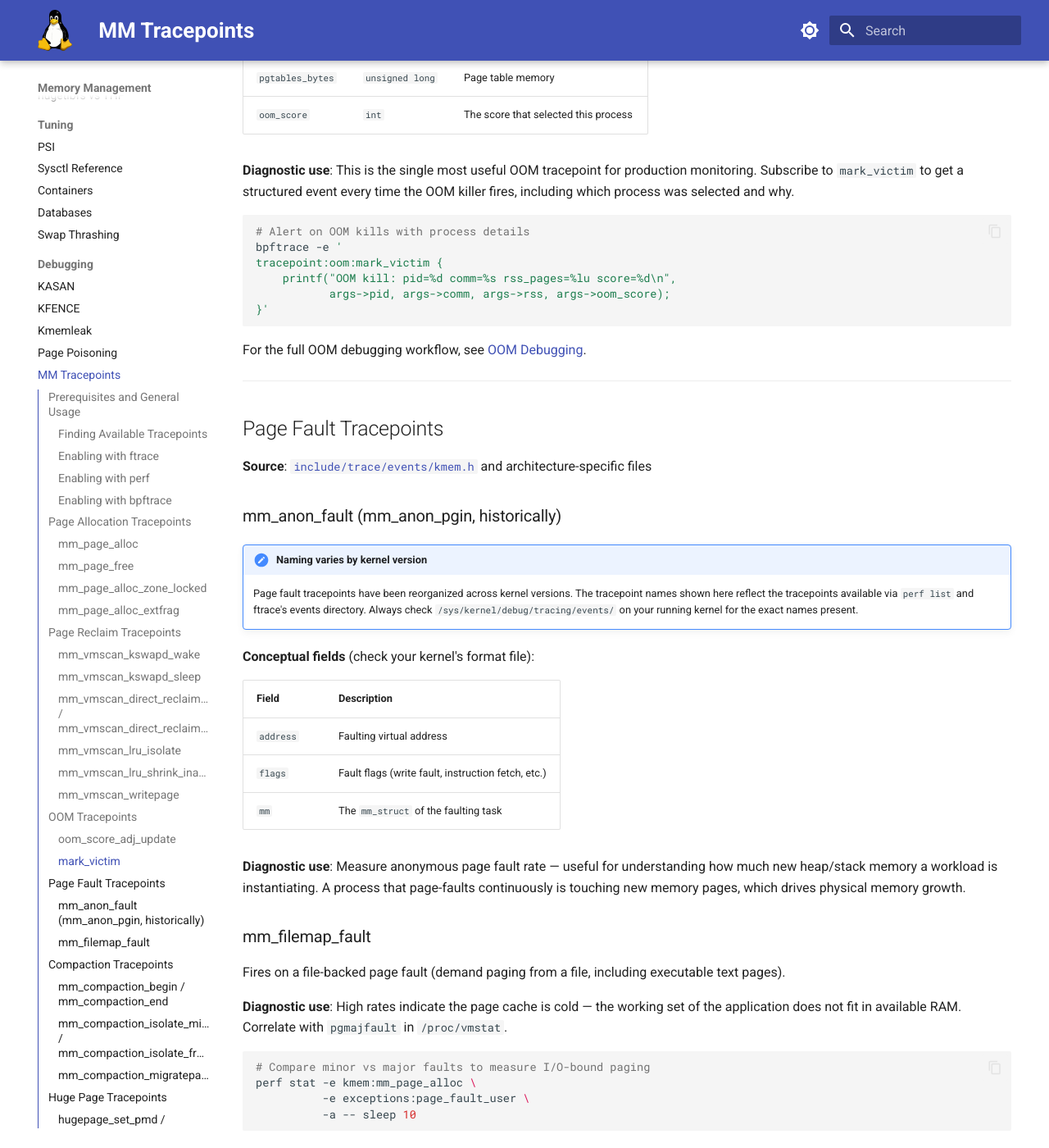
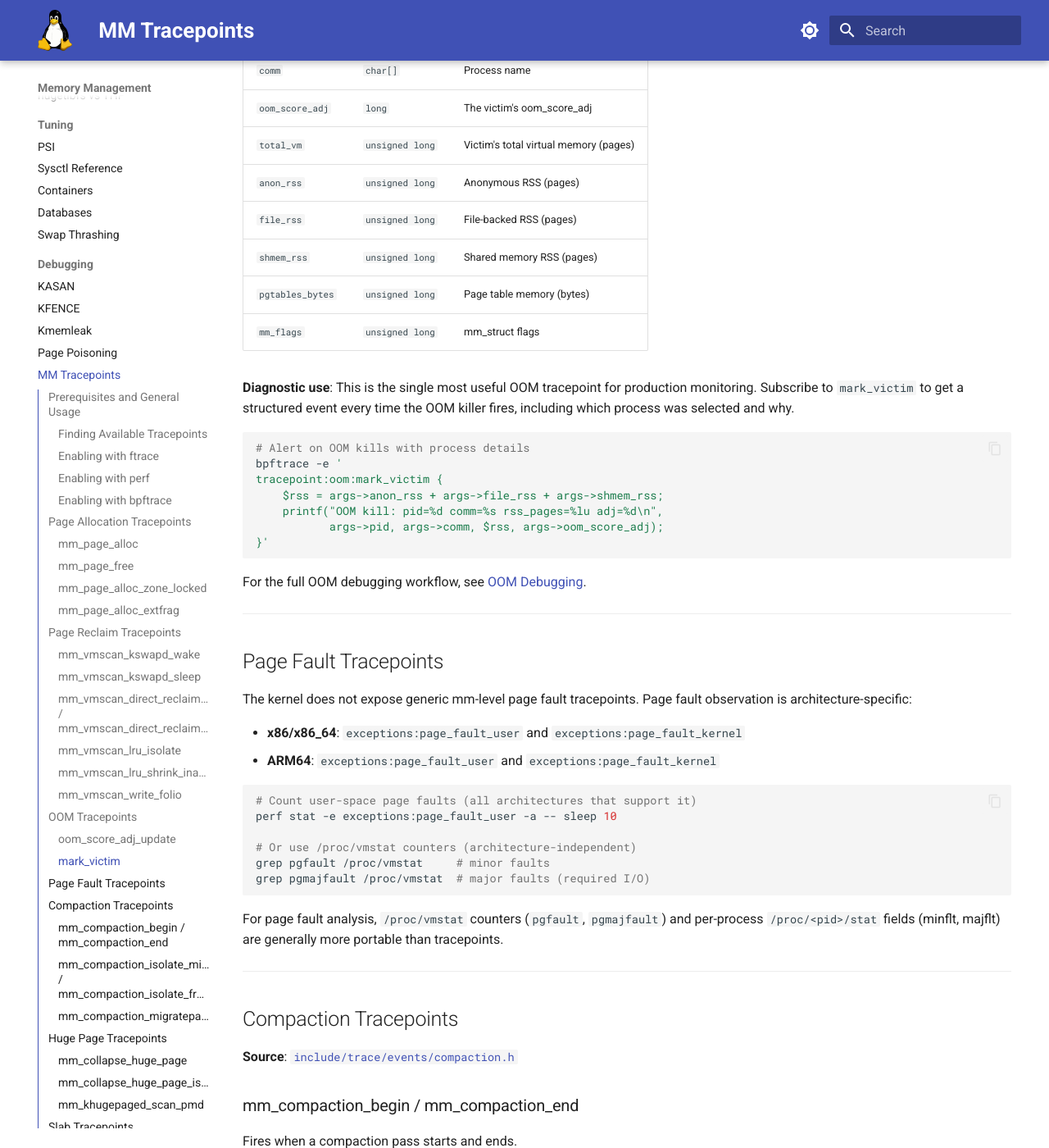
Before and after one commit to laveeshb/linux-kernel-internals, an MkDocs documentation site: the page built from docs/mm/mm-tracepoints.md, in a window 1280 px wide and 1400 px high, scrolled down 8538 px. Shown: the whole window at 82% size. Built offline with MkDocs 1.6.1 and Material for MkDocs 9.7.7, drawn with Linux system fonts in a browser that asks for light colours; some of the changed text lies outside the part shown.

Commit message:
Fix factual errors found in review
mm-tracepoints.md:
- Fix mm_page_alloc/free/zone_locked field tables: stored field is pfn
  (unsigned long), not page (struct page *); bpftrace scripts use args->pfn
- Fix mm_vmscan_lru_shrink_inactive: nr_activate split into nr_activate0
  (anon) and nr_activate1 (file) in current kernels
- Rename mm_vmscan_writepage section to mm_vmscan_write_folio (renamed
  during folio conversion); add note for older kernels
- Fix mark_victim fields: rss -> anon_rss/file_rss/shmem_rss, remove
  non-existent uid and oom_score fields; fix bpftrace examples
- Replace fabricated mm_anon_fault/mm_filemap_fault section with accurate
  description of architecture-specific page_fault_user tracepoints
- Huge page section: remove non-existent hugepage_set_pmd/pud,
  mm_collapse_huge_page_begin/end, thp_fault_alloc/thp_fault_fallback;
  fix mm_collapse_huge_page fields (remove addr and sync, not real);
  add mm_collapse_huge_page_isolate and mm_khugepaged_scan_pmd
- Fix Recipe 3 and Recipe 4 to use correct field names
- Fix Quick Reference table to remove fabricated tracepoints

kmemleak.md:
- kmemleak_vfree() does not exist; correct name is kmemleak_free()
- Remove duplicate kmemleak_alloc() row from annotation table

page-poisoning.md:
- CONFIG_PAGE_POISONING_ZERO does not exist in Kconfig; remove it
- Clarify that page_poison=on is required to enable poisoning at boot
  (compiled-in does not mean enabled by default)
- Fix commit author: Alexander Popov -> Alexander Potapenko

fault-injection.md:
- Fix interval semantics: "skip first N" was wrong; it means "fail at
  most once every N eligible calls"
- Fix space semantics: not "minimum free memory (KB)"; it is a
  call-budget counter decremented by allocation size

tuning-containers.md:
- Fix memory.zswap.max version: v6.5+ -> v5.19 (commit f4840ccfca25
  was in the v5.19 merge window, not v6.5)

````diff
--- a/docs/mm/mm-tracepoints.md
+++ b/docs/mm/mm-tracepoints.md
@@ -73,7 +73,7 @@
 
 | Field | Type | Description |
 |-------|------|-------------|
-| `page` | `struct page *` | Pointer to the first page |
+| `pfn` | `unsigned long` | PFN of the first page (use `pfn_to_page()` to get the `struct page *`) |
 | `order` | `unsigned int` | Allocation order (0 = single page, 1 = 2 pages, ...) |
 | `gfp_flags` | `gfp_t` | GFP flags used for the allocation |
 | `migratetype` | `int` | Migrate type of the allocation (UNMOVABLE, MOVABLE, RECLAIMABLE) |
@@ -112,7 +112,7 @@
 
 | Field | Type | Description |
 |-------|------|-------------|
-| `page` | `struct page *` | The page being freed |
+| `pfn` | `unsigned long` | PFN of the page being freed |
 | `order` | `unsigned int` | Order of the compound page being freed |
 
 **Diagnostic use**: Paired with `mm_page_alloc`, you can track the net allocation rate (allocs minus frees). A diverging count indicates a memory leak or accumulation.
@@ -130,7 +130,7 @@
 
 | Field | Type | Description |
 |-------|------|-------------|
-| `page` | `struct page *` | The allocated page |
+| `pfn` | `unsigned long` | PFN of the allocated page |
 | `order` | `unsigned int` | Allocation order |
 | `migratetype` | `int` | Migration type |
 
@@ -257,25 +257,29 @@
 | `nr_writeback` | `unsigned long` | Pages currently under writeback |
 | `nr_congested` | `unsigned long` | Pages waiting on congested backing device |
 | `nr_immediate` | `unsigned long` | Pages eligible for immediate reclaim |
-| `nr_activate` | `unsigned long` | Pages promoted back to active list |
+| `nr_activate0` | `unsigned long` | Anonymous pages promoted back to active list |
+| `nr_activate1` | `unsigned long` | File-backed pages promoted back to active list |
 | `nr_ref_keep` | `unsigned long` | Pages kept due to reference |
 | `nr_unmap_fail` | `unsigned long` | Pages that failed unmapping |
 | `priority` | `int` | Reclaim urgency (lower = more urgent) |
 
 **Diagnostic use**: A large `nr_dirty` combined with low `nr_reclaimed` means reclaim is hitting dirty pages and having to wait for writeback. This is a common source of reclaim latency. The `priority` field (from 12 at start down to 0 at desperation) shows how aggressively the kernel is trying.
 
-### mm_vmscan_writepage
+### mm_vmscan_write_folio
 
-Fires when the reclaim path decides to write a dirty page to swap or backing storage.
+!!! note "Renamed in recent kernels"
+    This tracepoint was originally called `mm_vmscan_writepage` and was renamed to `mm_vmscan_write_folio` during the folio conversion. Check `/sys/kernel/debug/tracing/events/vmscan/` on your running kernel for the exact name.
+
+Fires when the reclaim path decides to write a dirty page/folio to swap or backing storage.
 
 **Fields**:
 
 | Field | Type | Description |
 |-------|------|-------------|
-| `page` | `struct page *` | The page being written |
+| `pfn` | `unsigned long` | PFN of the folio being written |
 | `reclaim_flags` | `int` | Flags describing the writeback context |
 
-**Diagnostic use**: High rates of `mm_vmscan_writepage` mean the system is swap-writing or syncing dirty file pages due to memory pressure — I/O-driven reclaim that significantly impacts application latency.
+**Diagnostic use**: High rates mean the system is swap-writing or syncing dirty file pages due to memory pressure — I/O-driven reclaim that significantly impacts application latency.
 
 ---
 
@@ -306,12 +310,14 @@
 | Field | Type | Description |
 |-------|------|-------------|
 | `pid` | `int` | PID of the victim process |
-| `uid` | `uid_t` | UID of the victim |
-| `oom_score_adj` | `short` | The victim's oom_score_adj |
+| `comm` | `char[]` | Process name |
+| `oom_score_adj` | `long` | The victim's oom_score_adj |
 | `total_vm` | `unsigned long` | Victim's total virtual memory (pages) |
-| `rss` | `unsigned long` | Resident set size (pages) |
-| `pgtables_bytes` | `unsigned long` | Page table memory |
-| `oom_score` | `int` | The score that selected this process |
+| `anon_rss` | `unsigned long` | Anonymous RSS (pages) |
+| `file_rss` | `unsigned long` | File-backed RSS (pages) |
+| `shmem_rss` | `unsigned long` | Shared memory RSS (pages) |
+| `pgtables_bytes` | `unsigned long` | Page table memory (bytes) |
+| `mm_flags` | `unsigned long` | mm_struct flags |
 
 **Diagnostic use**: This is the single most useful OOM tracepoint for production monitoring. Subscribe to `mark_victim` to get a structured event every time the OOM killer fires, including which process was selected and why.
 
@@ -319,8 +325,9 @@
 # Alert on OOM kills with process details
 bpftrace -e '
 tracepoint:oom:mark_victim {
-    printf("OOM kill: pid=%d comm=%s rss_pages=%lu score=%d\n",
-           args->pid, args->comm, args->rss, args->oom_score);
+    $rss = args->anon_rss + args->file_rss + args->shmem_rss;
+    printf("OOM kill: pid=%d comm=%s rss_pages=%lu adj=%d\n",
+           args->pid, args->comm, $rss, args->oom_score_adj);
 }'
 ```
 
@@ -330,35 +337,21 @@
 
 ## Page Fault Tracepoints
 
-**Source**: [`include/trace/events/kmem.h`](https://git.kernel.org/pub/scm/linux/kernel/git/torvalds/linux.git/tree/include/trace/events/kmem.h) and architecture-specific files
+The kernel does not expose generic mm-level page fault tracepoints. Page fault observation is architecture-specific:
 
-### mm_anon_fault (mm_anon_pgin, historically)
-
-!!! note "Naming varies by kernel version"
-    Page fault tracepoints have been reorganized across kernel versions. The tracepoint names shown here reflect the tracepoints available via `perf list` and ftrace's events directory. Always check `/sys/kernel/debug/tracing/events/` on your running kernel for the exact names present.
-
-**Conceptual fields** (check your kernel's format file):
-
-| Field | Description |
-|-------|-------------|
-| `address` | Faulting virtual address |
-| `flags` | Fault flags (write fault, instruction fetch, etc.) |
-| `mm` | The `mm_struct` of the faulting task |
-
-**Diagnostic use**: Measure anonymous page fault rate — useful for understanding how much new heap/stack memory a workload is instantiating. A process that page-faults continuously is touching new memory pages, which drives physical memory growth.
-
-### mm_filemap_fault
-
-Fires on a file-backed page fault (demand paging from a file, including executable text pages).
-
-**Diagnostic use**: High rates indicate the page cache is cold — the working set of the application does not fit in available RAM. Correlate with `pgmajfault` in `/proc/vmstat`.
+- **x86/x86_64**: `exceptions:page_fault_user` and `exceptions:page_fault_kernel`
+- **ARM64**: `exceptions:page_fault_user` and `exceptions:page_fault_kernel`
 
 ```bash
-# Compare minor vs major faults to measure I/O-bound paging
-perf stat -e kmem:mm_page_alloc \
-          -e exceptions:page_fault_user \
-          -a -- sleep 10
+# Count user-space page faults (all architectures that support it)
+perf stat -e exceptions:page_fault_user -a -- sleep 10
+
+# Or use /proc/vmstat counters (architecture-independent)
+grep pgfault /proc/vmstat     # minor faults
+grep pgmajfault /proc/vmstat  # major faults (required I/O)
 ```
+
+For page fault analysis, `/proc/vmstat` counters (`pgfault`, `pgmajfault`) and per-process `/proc/<pid>/stat` fields (minflt, majflt) are generally more portable than tracepoints.
 
 ---
 
@@ -434,28 +427,24 @@
 
 **Source**: [`include/trace/events/huge_memory.h`](https://git.kernel.org/pub/scm/linux/kernel/git/torvalds/linux.git/tree/include/trace/events/huge_memory.h)
 
-### hugepage_set_pmd / hugepage_set_pud
-
-Fires when a transparent huge page (THP) is mapped into a page table at the PMD or PUD level.
+The available tracepoints cover khugepaged's collapse activity. Check `/sys/kernel/debug/tracing/events/huge_memory/` on your running kernel for the full list, as names evolve with folio and file-THP work.
 
 ### mm_collapse_huge_page
 
-Fires when the khugepaged daemon collapses a set of base pages into a single transparent huge page.
+Fires when the khugepaged daemon finishes a collapse attempt (success or failure).
 
 **Fields**:
 
 | Field | Type | Description |
 |-------|------|-------------|
 | `mm` | `struct mm_struct *` | The process address space |
-| `addr` | `unsigned long` | Virtual address of the collapsed region |
 | `isolated` | `int` | Number of pages isolated for collapse |
-| `status` | `int` | Result of the collapse attempt |
-| `sync` | `bool` | Whether the collapse was synchronous |
+| `status` | `int` | Result: 0 = success, non-zero = failure |
 
-**Diagnostic use**: Track THP collapse activity. Frequent collapse failures (`status != 0`) may indicate the process's memory is too fragmented for khugepaged to make progress. Collapsed THPs appear as `AnonHugePages` in `/proc/meminfo`.
+**Diagnostic use**: Track THP collapse activity. Frequent failures (`status != 0`) may indicate the process's memory is too fragmented for khugepaged to make progress. Collapsed THPs appear as `AnonHugePages` in `/proc/meminfo`.
 
 ```bash
-# Count THP collapses per minute
+# Count THP collapses per minute, split by outcome
 bpftrace -e '
 tracepoint:huge_memory:mm_collapse_huge_page {
     @[args->status == 0 ? "success" : "fail"] = count();
@@ -463,22 +452,19 @@
 interval:s:60 { print(@); clear(@); }'
 ```
 
-### mm_collapse_huge_page_begin / mm_collapse_huge_page_end
+### mm_collapse_huge_page_isolate
 
-Bracket a collapse attempt with timing information, useful for measuring how long khugepaged spends collapsing.
+Fires when pages are isolated from the LRU as part of a collapse attempt.
 
-### thp_fault_alloc / thp_fault_fallback
+**Fields**: `nr_migrate_scanned`, `nr_free_scanned`, `pfn`, `result`
 
-**`thp_fault_alloc`**: Fires when a THP is successfully allocated at fault time (the fault path succeeded in allocating a 2MB page directly rather than falling back to base pages).
+**Diagnostic use**: A non-zero `result` here means the isolation step itself failed — the pages were busy (under I/O, locked, etc.) and could not be moved.
 
-**`thp_fault_fallback`**: Fires when THP allocation at fault time **fails** and the kernel falls back to a regular 4KB page.
+### mm_khugepaged_scan_pmd
 
-**Diagnostic use**: A high ratio of `thp_fault_fallback` to `thp_fault_alloc` means THP is configured to try but the system cannot satisfy 2MB contiguous allocations — fragmentation is preventing it. This is actionable: either reduce THP size pressure with `huge_pages` reservation, or accept the fallback rate as normal for your workload.
+Fires when khugepaged scans a PMD entry looking for collapse opportunities.
 
-```bash
-# THP allocation success rate
-perf stat -e huge_memory:thp_fault_alloc,huge_memory:thp_fault_fallback -a -- sleep 30
-```
+**Fields**: `mm`, `pfn`, `writable`, `referenced`, `none_or_zero`, `status`, `unmapped`
 
 ---
 
@@ -622,21 +608,19 @@
 If you expect THP to be helping but are not seeing `AnonHugePages` grow in `/proc/meminfo`:
 
 ```bash
-# Monitor collapse success/failure and latency
+# Monitor collapse outcomes
 bpftrace -e '
-tracepoint:huge_memory:mm_collapse_huge_page_begin {
-    @start[tid] = nsecs;
-}
-tracepoint:huge_memory:mm_collapse_huge_page_end /@start[tid]/ {
-    $lat = nsecs - @start[tid];
-    @collapse_latency = hist($lat);
-    delete(@start[tid]);
-}
 tracepoint:huge_memory:mm_collapse_huge_page {
     @result[args->status] = count();
 }
-interval:s:30 { print(@result); print(@collapse_latency); }'
+interval:s:30 {
+    printf("\nTHP collapse outcomes (status 0 = success):\n");
+    print(@result);
+    clear(@result);
+}'
 ```
+
+A `status` of 0 is success. Non-zero values map to `SCAN_*` enum values in `mm/khugepaged.c` — check the source for the current mapping (e.g., `SCAN_ALLOC_HUGE_PAGE_FAIL`, `SCAN_CGROUP_CHARGE_FAIL`). If collapses are consistently failing, also check `/sys/kernel/mm/transparent_hugepage/khugepaged/pages_collapsed` and `full_scans` for a longer-term view.
 
 ### Recipe 4: Watching the OOM Killer
 
@@ -645,13 +629,13 @@
 ```bash
 bpftrace -e '
 tracepoint:oom:mark_victim {
+    $rss = args->anon_rss + args->file_rss + args->shmem_rss;
     time("%H:%M:%S ");
-    printf("OOM KILL pid=%d comm=%s rss=%lu pages (%lu MB) score=%d adj=%d\n",
+    printf("OOM KILL pid=%d comm=%s rss=%lu pages (%lu MB) adj=%d\n",
            args->pid,
            args->comm,
-           args->rss,
-           args->rss * 4 / 1024,
-           args->oom_score,
+           $rss,
+           $rss * 4 / 1024,
            args->oom_score_adj);
 }'
 ```
@@ -698,14 +682,14 @@
 | Reclaim | `vmscan:mm_vmscan_kswapd_wake` | Background reclaim pressure |
 | Reclaim | `vmscan:mm_vmscan_direct_reclaim_begin/end` | Allocation latency from reclaim |
 | Reclaim | `vmscan:mm_vmscan_lru_shrink_inactive` | Reclaim efficiency (dirty page bottlenecks) |
-| Reclaim | `vmscan:mm_vmscan_writepage` | Swap/writeback rate from reclaim |
+| Reclaim | `vmscan:mm_vmscan_write_folio` | Swap/writeback rate from reclaim (was `mm_vmscan_writepage` pre-folio) |
 | OOM | `oom:mark_victim` | OOM kills: victim selection |
 | OOM | `oom:oom_score_adj_update` | OOM score manipulation audit |
 | Compaction | `compaction:mm_compaction_begin/end` | Compaction duration and success |
 | Compaction | `compaction:mm_compaction_migratepages` | Pages moved per compaction pass |
-| Huge pages | `huge_memory:thp_fault_alloc` | THP allocation successes at fault time |
-| Huge pages | `huge_memory:thp_fault_fallback` | THP fallback to base pages |
-| Huge pages | `huge_memory:mm_collapse_huge_page` | khugepaged collapse activity |
+| Huge pages | `huge_memory:mm_collapse_huge_page` | khugepaged collapse outcomes |
+| Huge pages | `huge_memory:mm_collapse_huge_page_isolate` | Page isolation step of collapse |
+| Huge pages | `huge_memory:mm_khugepaged_scan_pmd` | khugepaged PMD scan activity |
 | Slab | `kmem:kmem_cache_alloc` | Named-cache allocation by call site |
 | Slab | `kmem:kmem_cache_free` | Named-cache frees |
 | Slab | `kmem:kmalloc` | General kmalloc by call site and size |
````
Also changed, not shown: docs/mm/fault-injection.md (+2 -2 lines), docs/mm/kmemleak.md (+1 -2 lines), docs/mm/page-poisoning.md (+7 -10 lines), docs/mm/tuning-containers.md (+1 -1 lines).
